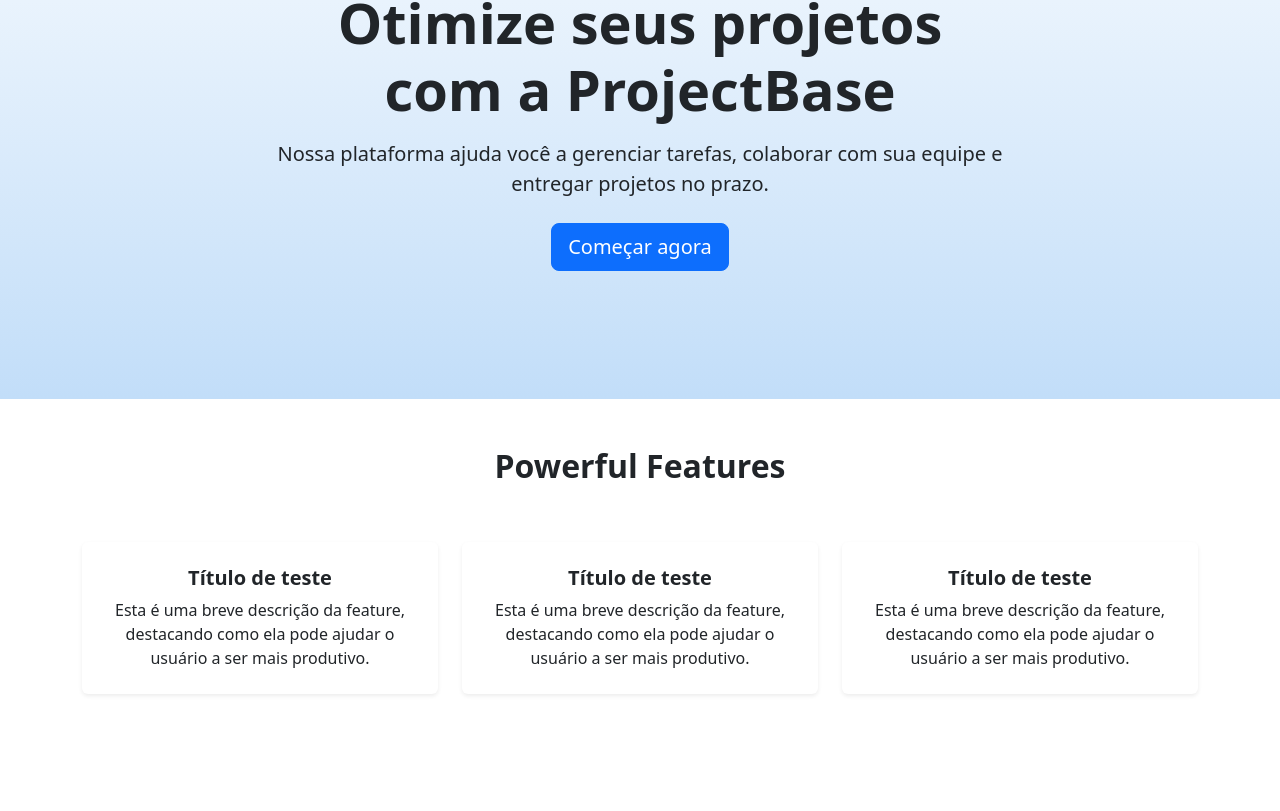
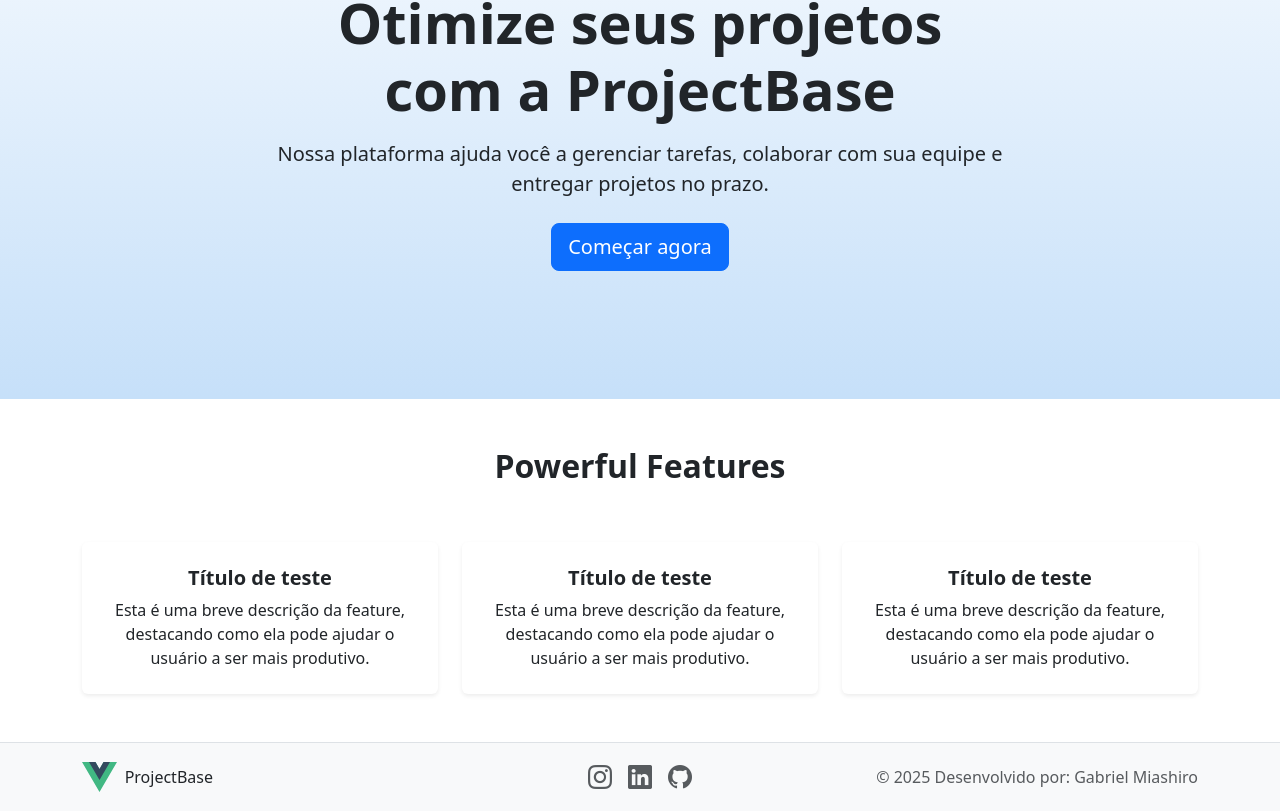
Before and after one commit to gmiashiro/Projeto-vue, a Vue app: page / in a window 1280 px wide. Shown: the part 221-1032 px from the top of the page. Before the commit the page ends 963 px from the top, so only its background shows below. Built offline with nearby package versions, Linux system fonts and the light colour scheme; the HTML template or start-up script is replaced by a standard one.

Commit message:
Adicionando footer na página.

```diff
--- a/package.json
+++ b/package.json
@@ -13,6 +13,7 @@
   "dependencies": {
     "axios": "^1.10.0",
     "bootstrap": "^5.3.7",
+    "bootstrap-icons": "^1.13.1",
     "pinia": "^3.0.3",
     "vue": "^3.5.17",
     "vue-router": "^4.5.1"
--- a/src/App.vue
+++ b/src/App.vue
@@ -2,22 +2,28 @@
 import AppHeader from './components/AppHeader.vue';
 import HeroSection from './components/HeroSection.vue';
 import FeaturesSection from './components/FeaturesSection.vue';
-
+import AppFooter from './components/AppFooter.vue';
 </script>
 
 <template>
-  <AppHeader />
-  <main>
-    <HeroSection />
-    <FeaturesSection />
-  </main>
+  <div class="d-flex flex-column min-vh-100">
+    <AppHeader />
+    <main>
+      <HeroSection />
+      <FeaturesSection />
+    </main>
+
+    <AppFooter />
+  </div>
 </template>
 
 <style>
 body {
   /* Aplica o gradiente solicitado ao fundo da página */
   background: linear-gradient(to bottom, #FFFFFF, #a0cbf5);
-  background-repeat: no-repeat; /* Garante que o gradiente não se repita */
-  min-height: 100vh; /* Garante que o fundo cubra a tela toda mesmo com pouco conteúdo */
+  background-repeat: no-repeat;
+  /* Garante que o gradiente não se repita */
+  /*min-height: 100vh;*/
+  /* Garante que o fundo cubra a tela toda mesmo com pouco conteúdo */
 }
 </style>
--- /dev/null
+++ b/src/components/AppFooter.vue
@@ -0,0 +1,44 @@
+<script setup lang="ts">
+import logoImage from '@/assets/logo.svg'
+</script>
+
+<template>
+    <footer class="footer bg-light py-3 mt-auto">
+        <div class="container">
+            <div class="row align-items-center">
+
+                <div class="col-md-4">
+                    <a class="navbar-brand d-flex align-items-center" href="#">
+                        <img :src="logoImage" alt="Footer Logo" class="logo-img me-2">
+                        <span>ProjectBase</span>
+                    </a>
+                </div>
+
+                <div class="col-md-4 text-center">
+                    <a href="https://www.instagram.com/_miashiro_/" class="mx-2 text-muted" target="_blank" aria-label="Instagram"><i class="bi bi-instagram fs-4"></i></a>
+                    <a href="https://www.linkedin.com/in/gabriel-miashiro-freitas-75aa9b231/" class="mx-2 text-muted" target="_blank" aria-label="LinkedIn"><i class="bi bi-linkedin fs-4"></i></a>
+                    <a href="https://github.com/gmiashiro" class="mx-2 text-muted" target="_blank" aria-label="GitHub"><i class="bi bi-github fs-4"></i></a>
+                </div>
+
+                <div class="col-md-4 text-end">
+                    <span class="text-muted">© 2025 Desenvolvido por: Gabriel Miashiro</span>
+                </div>
+
+            </div>
+        </div>
+    </footer>
+</template>
+
+<style scoped>
+.footer {
+    border-top: 1px solid #dee2e6;
+}
+.logo-img {
+    height: 30px;
+    width: auto;
+}
+.text-muted i:hover {
+    color: var(--bs-primary) !important;
+    transition: color 0.2s;
+}
+</style>
--- a/src/main.ts
+++ b/src/main.ts
@@ -1,4 +1,5 @@
 import 'bootstrap/dist/css/bootstrap.min.css'
+import 'bootstrap-icons/font/bootstrap-icons.css'
 import { createApp } from 'vue'
 import App from './App.vue'
 
```
Also changed, not shown: 1 other file (tests, documents, lock files or other folders).
